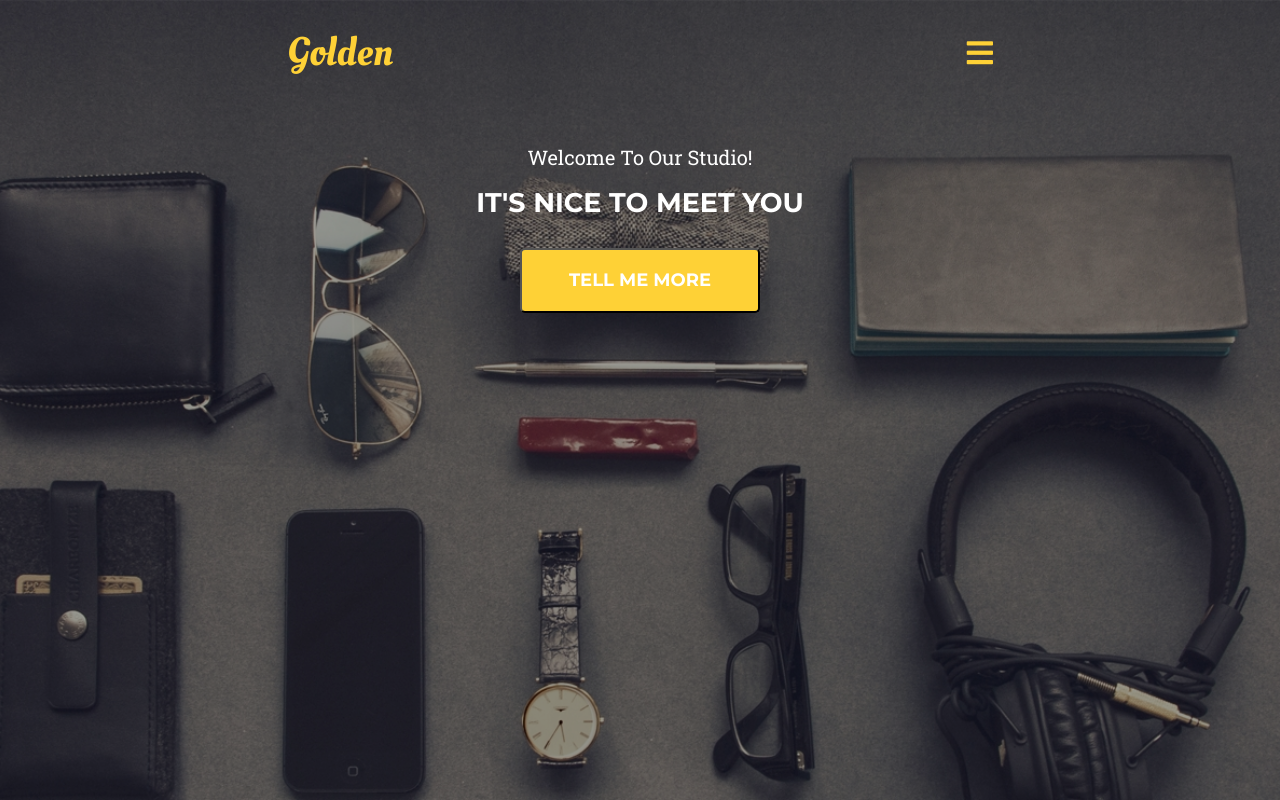
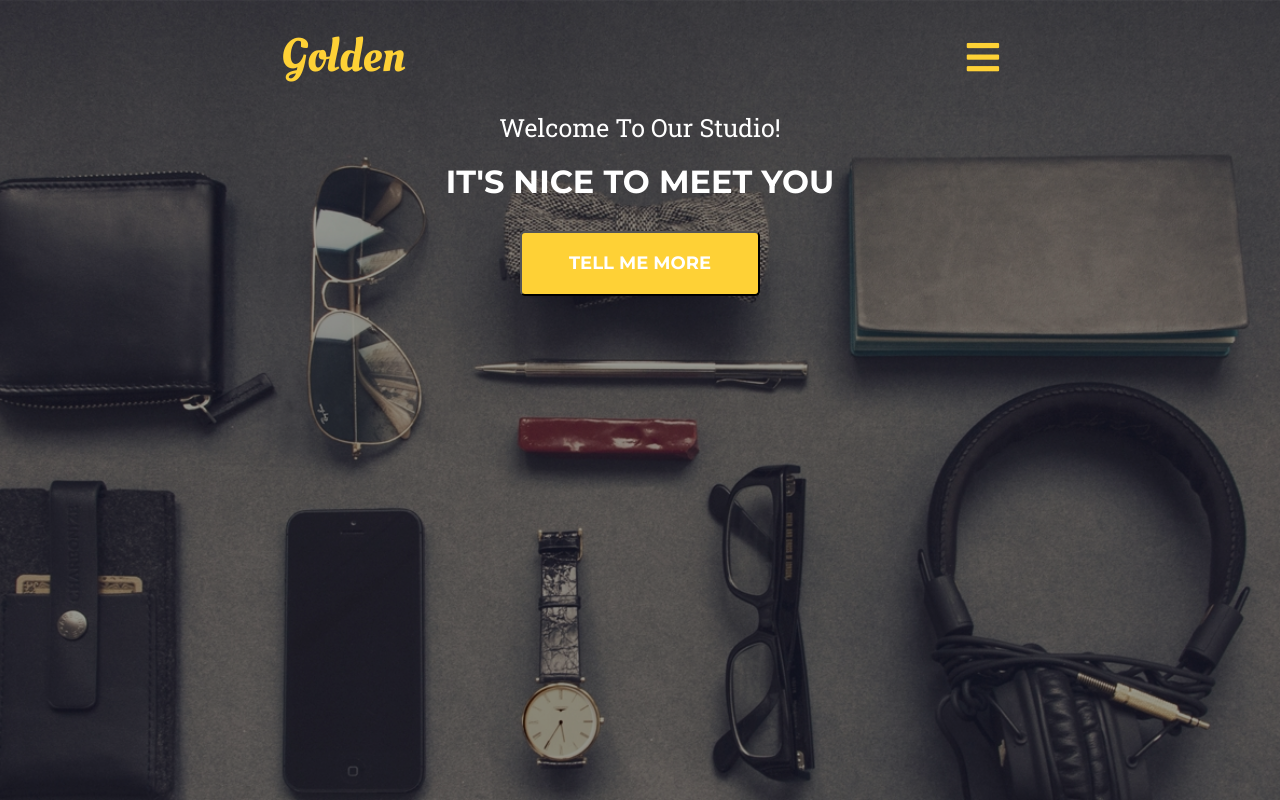
Before and after one commit to wyrwat/golden, a website: page index.html in a window 1280 px wide. Drawn offline with Linux system fonts and the light colour scheme.

Commit message:
add media to jumbotron.scss

```diff
--- a/index.html
+++ b/index.html
@@ -28,9 +28,12 @@
                     <li class="menu"><a href="#">contact</a></li>
                 </ul>
             </nav>
-            <h2>Welcome To Our Studio!</h2>
-            <h1>it's nice to meet you</h1>
-            <button class="btn">tell me more</button>
+            <div class="welcome">
+                <h2>Welcome To Our Studio!</h2>
+                <h1>it's nice to meet you</h1>
+                <button class="btn">tell me more</button>
+            </div>
+
         </div>
 
     </div>
--- a/js/script.js
+++ b/js/script.js
@@ -1,8 +1,10 @@
 const hamburger = document.querySelector('.hamburger');
 const home = document.querySelector('.home');
+const welcome = document.querySelector('.welcome');
 
 function menuOn() {
     home.classList.toggle('menu-on');
+    welcome.classList.toggle('welcome-show');
 }
 
 hamburger.addEventListener('click', menuOn);
--- a/sass/layout/_jumbotron.scss
+++ b/sass/layout/_jumbotron.scss
@@ -11,6 +11,7 @@
     .home-wrapper {
         background-color: rgba(0, 0, 0, .4);
         height: 100vh;
+        transition: 2s linear;
 
         .nav {
             display: flex;
@@ -39,7 +40,7 @@
             }
 
             .home {
-                margin-top: 5px;
+                margin-top: 15px;
                 list-style: none;
                 display: none;
                 width: 100%;
@@ -63,6 +64,7 @@
             }
         }
 
+        .welcome {
             h2 {
                 font-family: $pharagraph;
                 color: #fff;
@@ -81,4 +83,78 @@
             }
         }
 
+
     }
+}
+
+@media (min-width: 360px) {
+    .jumbotron {
+        .home-wrapper {
+            h2 {
+                font-size: 25px;
+                margin-top: 110px;
+            }
+
+        }
+    }
+}
+
+@media (min-width: 410px) {
+    .jumbotron {
+        .home-wrapper {
+            .nav {
+                .logo_container {
+                    .logo {
+                        font-size: 47px;
+                    }
+
+                    .hamburger {
+                        font-size: 37px;
+                    }
+                }
+
+                .home {
+                    .menu {
+                        a {
+                            font-size: 25px;
+                        }
+                    }
+                }
+            }
+
+            .welcome {
+                h2 {
+                    font-size: 27px;
+                    margin-top: 110px;
+                }
+
+                h1 {
+                    font-size: 32px;
+                }
+            }
+
+
+        }
+    }
+}
+
+@media (min-width: 320px) and (orientation: landscape) {
+    .jumbotron {
+        .home-wrapper {
+            .nav {}
+
+            .welcome {
+                h2 {
+                    font-size: 25px;
+                    margin-top: 30px;
+                }
+            }
+
+            .welcome-show {
+                display: none;
+            }
+
+
+        }
+    }
+}
```
Also changed, not shown: css/style.css, css/style.prefixed.css, 2 other files. Lines whose indentation alone changed are shown as unchanged.
